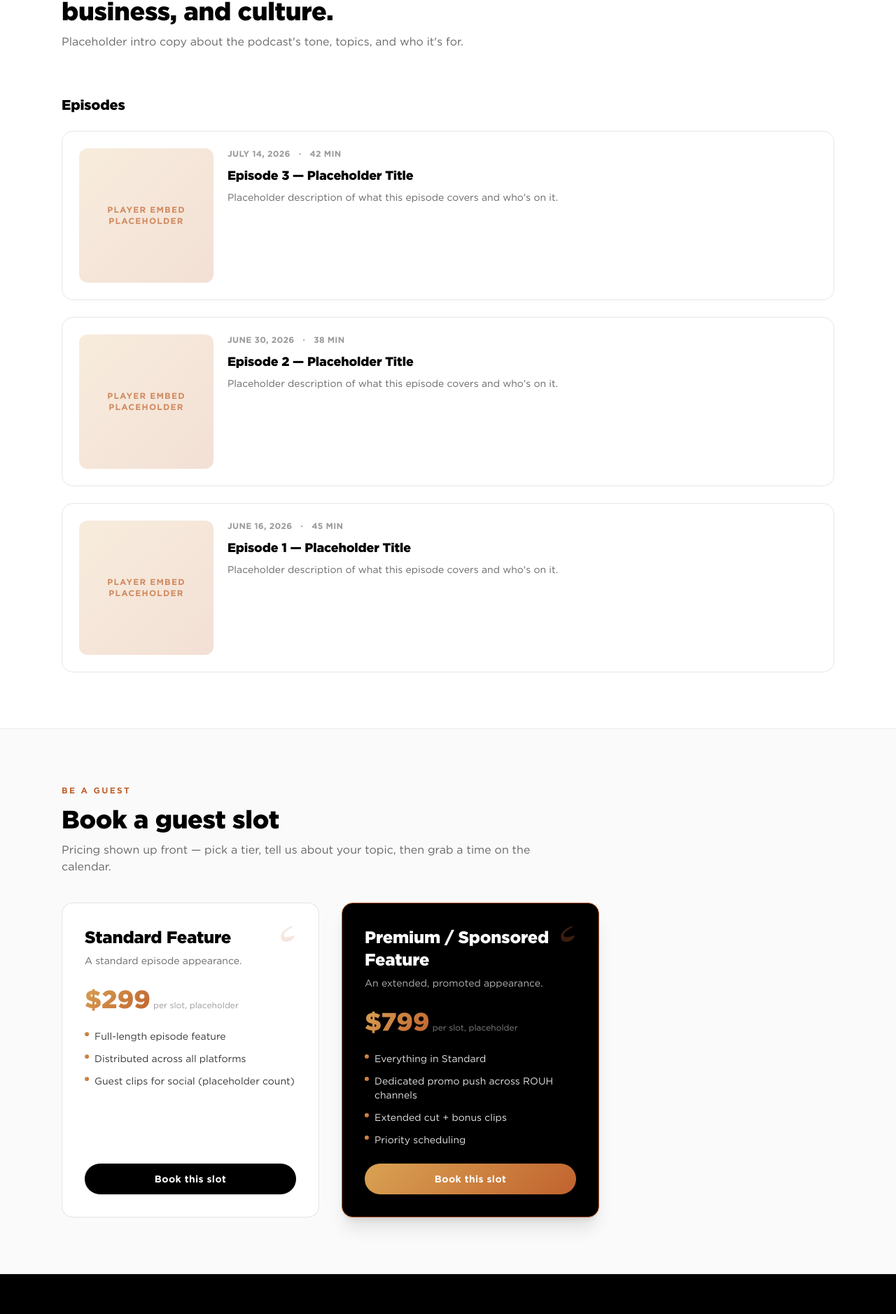
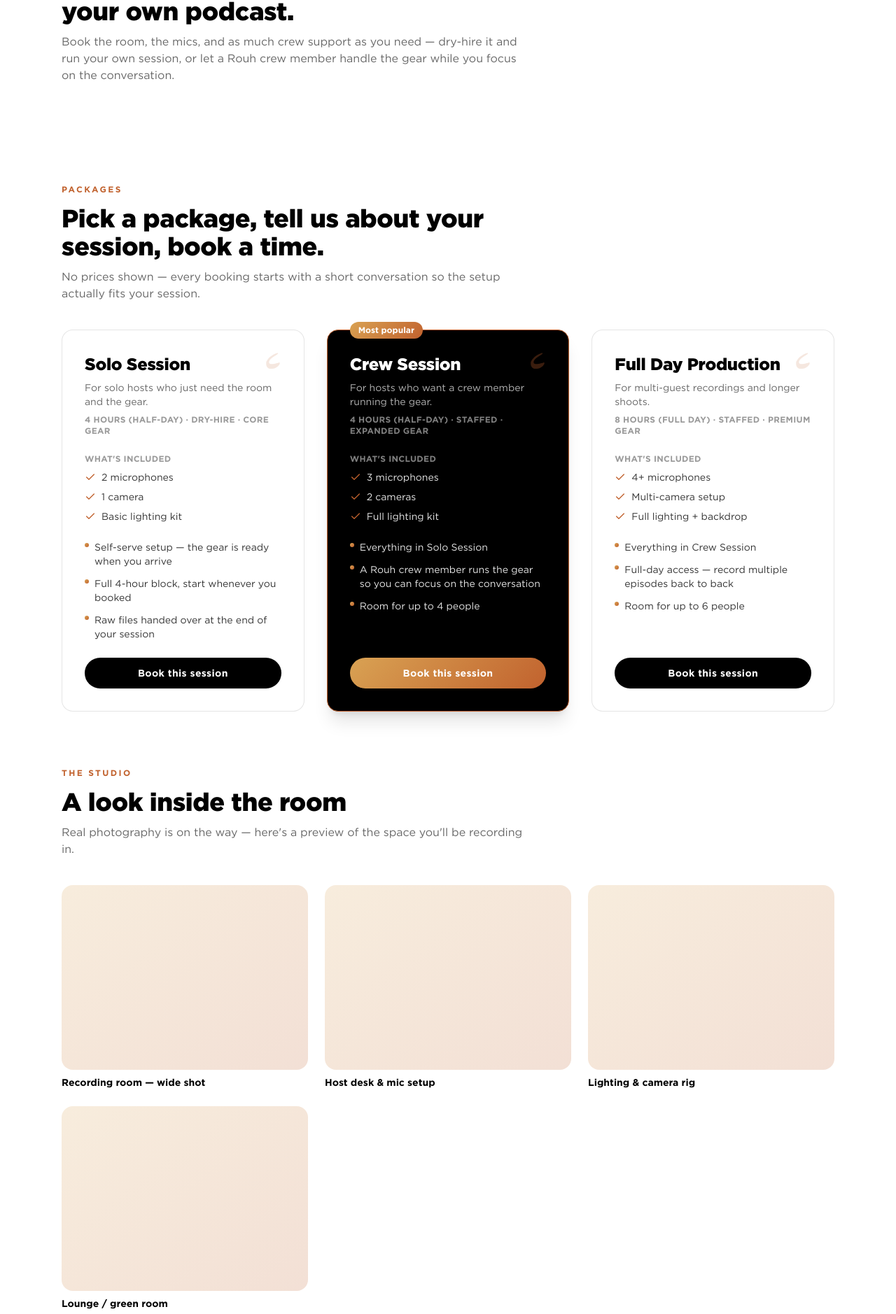
Before and after one commit to nabildorhmi/Rouh-UI, a React (Vite) app: page /podcast in a window 1280 px wide. Shown: the part 250-2128 px from the top of the page at 70% size. Built offline with nearby package versions, Linux system fonts and the light colour scheme.

Commit message:
feat(03-03): Rewrite Podcast.tsx for studio rental and remove GuestTier/EpisodeCard dead code

```diff
--- a/src/components/podcast/EpisodeCard.tsx
+++ /dev/null
@@ -1,30 +0,0 @@
-import type { Episode } from "../../types";
-
-export function EpisodeCard({ episode }: { episode: Episode }) {
-  const formattedDate = new Date(episode.date).toLocaleDateString(undefined, {
-    year: "numeric",
-    month: "long",
-    day: "numeric",
-  });
-
-  return (
-    <article className="flex flex-col sm:flex-row gap-5 rounded-2xl border border-black/10 p-6">
-      {/* Placeholder audio/video embed */}
-      <div className="sm:w-48 aspect-video sm:aspect-square shrink-0 rounded-xl bg-gradient-to-br from-gold/20 to-orange/20 flex items-center justify-center">
-        <span className="text-xs font-bold uppercase tracking-widest text-orange/70 text-center px-2">
-          Player embed placeholder
-        </span>
-      </div>
-
-      <div className="flex flex-col gap-2">
-        <div className="flex items-center gap-3 text-xs text-black/40 font-bold uppercase tracking-wide">
-          <time dateTime={episode.date}>{formattedDate}</time>
-          <span aria-hidden="true">·</span>
-          <span>{episode.duration}</span>
-        </div>
-        <h3 className="text-lg font-black text-black">{episode.title}</h3>
-        <p className="text-sm text-black/60">{episode.description}</p>
-      </div>
-    </article>
-  );
-}
--- a/src/components/podcast/GuestTierCard.tsx
+++ /dev/null
@@ -1,62 +0,0 @@
-import type { GuestTier } from "../../types";
-import { Button } from "../ui/Button";
-import { GraphicAccent } from "../ui/GraphicAccent";
-
-interface GuestTierCardProps {
-  tier: GuestTier;
-  onSelect: (tier: GuestTier) => void;
-}
-
-export function GuestTierCard({ tier, onSelect }: GuestTierCardProps) {
-  return (
-    <div
-      className={`relative flex flex-col rounded-2xl border p-8 gap-6 ${
-        tier.highlighted ? "border-orange bg-black text-white shadow-xl" : "border-black/10 bg-white"
-      }`}
-    >
-      <GraphicAccent
-        variant={3}
-        className={`absolute top-6 right-6 h-10 w-10 ${tier.highlighted ? "opacity-30" : "opacity-15"}`}
-      />
-
-      <div>
-        <h3 className={`text-2xl font-black ${tier.highlighted ? "text-white" : "text-black"}`}>
-          {tier.name}
-        </h3>
-        <p className={`mt-2 text-sm ${tier.highlighted ? "text-white/70" : "text-black/60"}`}>
-          {tier.tagline}
-        </p>
-      </div>
-
-      <div className="flex items-baseline gap-1">
-        <span className="text-4xl font-black text-gradient-brand">{tier.price}</span>
-        <span className={`text-xs ${tier.highlighted ? "text-white/50" : "text-black/40"}`}>
-          {/* placeholder price — TBD */}
-          per slot, placeholder
-        </span>
-      </div>
-
-      <ul className="flex flex-col gap-3 flex-1">
-        {tier.features.map((feature) => (
-          <li
-            key={feature}
-            className={`flex items-start gap-2 text-sm ${
-              tier.highlighted ? "text-white/90" : "text-black/80"
-            }`}
-          >
-            <span className="mt-1 h-1.5 w-1.5 rounded-full bg-gradient-brand shrink-0" />
-            {feature}
-          </li>
-        ))}
-      </ul>
-
-      <Button
-        variant={tier.highlighted ? "primary" : "secondary"}
-        onClick={() => onSelect(tier)}
-        className="w-full"
-      >
-        Book this slot
-      </Button>
-    </div>
-  );
-}
--- a/src/data/guestTiers.ts
+++ /dev/null
@@ -1,29 +0,0 @@
-import type { GuestTier } from "../types";
-
-// Placeholder pricing — TBD, replace with real guest slot pricing.
-export const guestTiers: GuestTier[] = [
-  {
-    id: "standard",
-    name: "Standard Feature",
-    price: "$299", // placeholder price
-    tagline: "A standard episode appearance.",
-    features: [
-      "Full-length episode feature",
-      "Distributed across all platforms",
-      "Guest clips for social (placeholder count)",
-    ],
-  },
-  {
-    id: "premium",
-    name: "Premium / Sponsored Feature",
-    price: "$799", // placeholder price
-    tagline: "An extended, promoted appearance.",
-    features: [
-      "Everything in Standard",
-      "Dedicated promo push across ROUH channels",
-      "Extended cut + bonus clips",
-      "Priority scheduling",
-    ],
-    highlighted: true,
-  },
-];
--- a/src/pages/Podcast.tsx
+++ b/src/pages/Podcast.tsx
@@ -1,56 +1,111 @@
 import { useState } from "react";
-import { episodes } from "../data/episodes";
-import { guestTiers } from "../data/guestTiers";
+import { packages } from "../data/packages";
+import { gallery } from "../data/gallery";
+import { faqItems } from "../data/faq";
+import { testimonials } from "../data/testimonials";
+import { processSteps } from "../data/process";
 import { CALENDLY_LINKS } from "../data/config";
-import type { GuestTier } from "../types";
+import type { RentalPackage } from "../types";
 import { SectionHeading } from "../components/ui/SectionHeading";
-import { EpisodeCard } from "../components/podcast/EpisodeCard";
-import { GuestTierCard } from "../components/podcast/GuestTierCard";
+import { PackageCard } from "../components/podcast/PackageCard";
+import { StudioGallery } from "../components/podcast/StudioGallery";
+import { StudioFaq } from "../components/podcast/StudioFaq";
 import { ReservationModal } from "../components/shared/ReservationModal";
+import { TestimonialsSection } from "../components/shared/TestimonialsSection";
+import { ProcessSection } from "../components/shared/ProcessSection";
 
 export function Podcast() {
-  const [selectedTier, setSelectedTier] = useState<GuestTier | null>(null);
+  const [selectedPackage, setSelectedPackage] = useState<RentalPackage | null>(null);
+  const podcastTestimonials = testimonials.filter(
+    (t) => t.category === "podcast" || t.category === "both"
+  );
 
   return (
     <>
       <section className="mx-auto max-w-6xl px-4 sm:px-6 pt-16 sm:pt-24 pb-16">
         <SectionHeading
-          eyebrow="ROUH Podcast"
-          title="Honest conversations on creativity, business, and culture."
-          description="Placeholder intro copy about the podcast's tone, topics, and who it's for."
+          eyebrow="ROUH Studio"
+          title="Rent our studio and gear to record your own podcast."
+          description="Book the room, the mics, and as much crew support as you need — dry-hire it and run your own session, or let a Rouh crew member handle the gear while you focus on the conversation."
         />
       </section>
 
-      <section className="mx-auto max-w-6xl px-4 sm:px-6 pb-20">
-        <h2 className="text-xl font-black text-black mb-6">Episodes</h2>
-        <div className="flex flex-col gap-6">
-          {episodes.map((episode) => (
-            <EpisodeCard key={episode.id} episode={episode} />
+      <section className="mx-auto max-w-6xl px-4 sm:px-6 py-16 sm:py-20">
+        <SectionHeading
+          eyebrow="Packages"
+          title="Pick a package, tell us about your session, book a time."
+          description="No prices shown — every booking starts with a short conversation so the setup actually fits your session."
+        />
+
+        <div className="mt-10 grid gap-8 sm:grid-cols-3">
+          {packages.map((pkg) => (
+            <PackageCard key={pkg.id} pkg={pkg} onSelect={setSelectedPackage} />
           ))}
         </div>
       </section>
 
+      <section className="mx-auto max-w-6xl px-4 sm:px-6 pb-20">
+        <SectionHeading
+          eyebrow="The studio"
+          title="A look inside the room"
+          description="Real photography is on the way — here's a preview of the space you'll be recording in."
+        />
+        <div className="mt-10">
+          <StudioGallery items={gallery} />
+        </div>
+      </section>
+
       <section className="bg-black/[0.02] border-y border-black/5">
-        <div className="mx-auto max-w-6xl px-4 sm:px-6 py-20">
-          <SectionHeading
-            eyebrow="Be a guest"
-            title="Book a guest slot"
-            description="Pricing shown up front — pick a tier, tell us about your topic, then grab a time on the calendar."
-          />
+        <div className="mx-auto max-w-6xl px-4 sm:px-6 py-20 flex flex-col gap-12">
+          <div>
+            <SectionHeading
+              eyebrow="Location & logistics"
+              title="Getting to the studio"
+            />
+            <div className="mt-8 rounded-2xl border border-black/10 bg-white p-8">
+              <p className="text-sm text-black/80">
+                <strong className="font-bold text-black">Address:</strong> 123 Studio Row, Suite 4B — [City], [State] (exact address confirmed on booking)
+              </p>
+              <p className="mt-4 text-sm text-black/80">
+                <strong className="font-bold text-black">Parking:</strong> Free street parking on Studio Row after 6pm; a paid lot is directly across the street for daytime sessions.
+              </p>
+              <p className="mt-4 text-sm text-black/80">
+                <strong className="font-bold text-black">Access:</strong> Buzz in at the street-level door — someone from the crew will meet you if you booked a staffed session; dry-hire bookings get an entry code by email ahead of time.
+              </p>
+            </div>
+          </div>
 
-          <div className="mt-10 grid gap-8 sm:grid-cols-2 max-w-3xl">
-            {guestTiers.map((tier) => (
-              <GuestTierCard key={tier.id} tier={tier} onSelect={setSelectedTier} />
-            ))}
+          <div>
+            <SectionHeading
+              eyebrow="FAQ"
+              title="Good to know before you book"
+            />
+            <div className="mt-8">
+              <StudioFaq items={faqItems} />
+            </div>
           </div>
         </div>
       </section>
 
+      <TestimonialsSection
+        testimonials={podcastTestimonials}
+        eyebrow="Renter feedback"
+        title="What renters say about the space"
+        description="A few words from hosts who've recorded here."
+      />
+
+      <ProcessSection
+        steps={processSteps.podcast}
+        eyebrow="How it works"
+        title="From booking to walking out with your files"
+        description="Four steps, no guesswork — pick a package and you're most of the way there."
+      />
+
       <ReservationModal
-        open={!!selectedTier}
-        onClose={() => setSelectedTier(null)}
+        open={!!selectedPackage}
+        onClose={() => setSelectedPackage(null)}
         mode="podcast"
-        selectedTierName={selectedTier?.name ?? ""}
+        selectedTierName={selectedPackage?.name ?? ""}
         calendlyUrl={CALENDLY_LINKS.podcast}
       />
     </>
```
Also changed, not shown: src/types/index.ts (+0 -9 lines).
